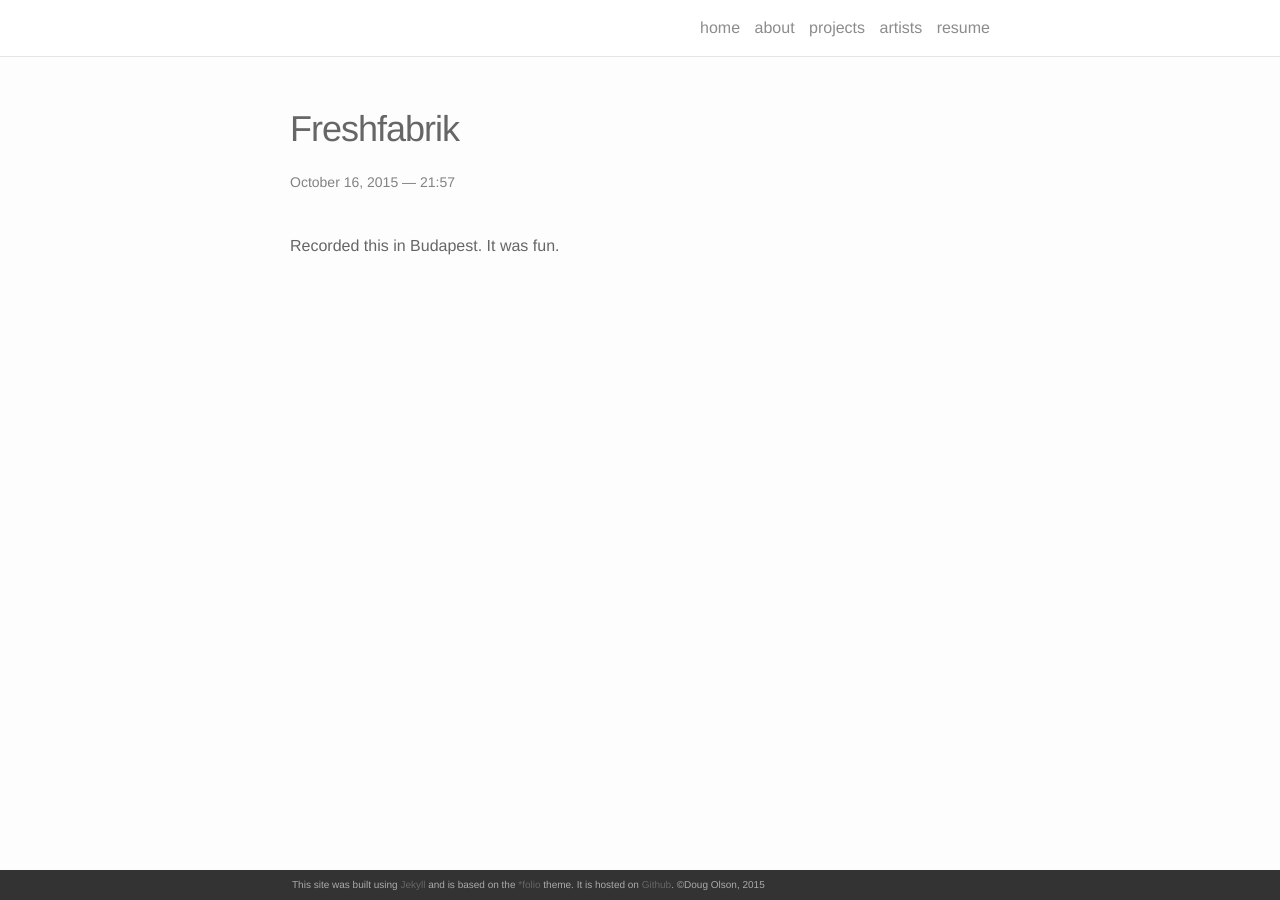
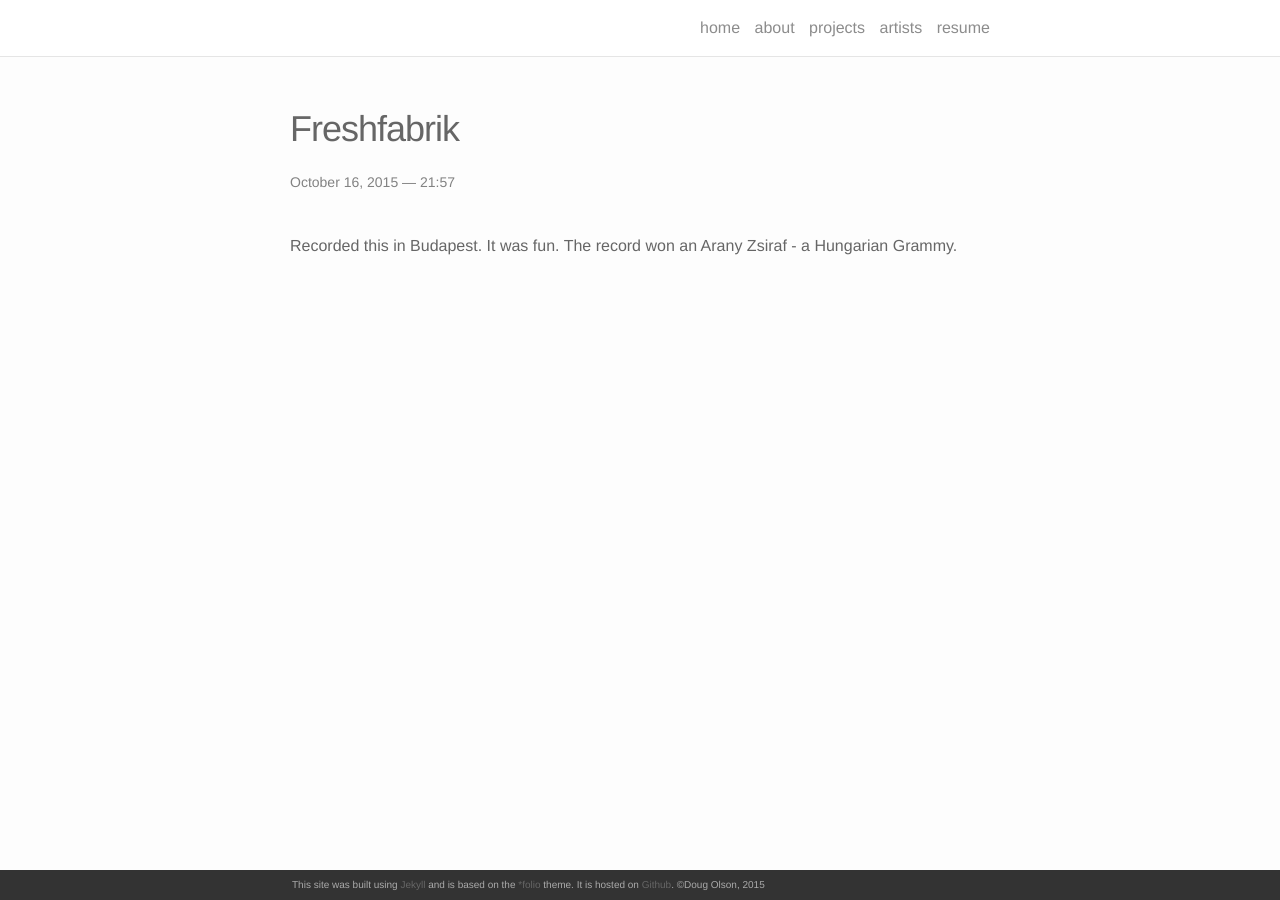
Before and after one commit to dougolson/dougolson.github.io, a Jekyll site: the page built from _portfolio/21freshfabrik1.markdown, in a window 1280 px wide. Built offline with Jekyll 4.4.1, drawn with Linux system fonts in a browser that asks for light colours; nearby versions of some CDN libraries.

Commit message:
added new entries, added alt image tags

```diff
--- a/_portfolio/21freshfabrik1.markdown
+++ b/_portfolio/21freshfabrik1.markdown
@@ -2,6 +2,7 @@
 layout: post
 title: Freshfabrik
 description: Drive My Hand
+
 img: /img/freshfabrik1.jpg
 ---
-Recorded this in Budapest. It was fun.
+Recorded this in Budapest. It was fun. The record won an Arany Zsiraf - a Hungarian Grammy.
--- a/portfolio.html
+++ b/portfolio.html
@@ -30,7 +30,7 @@ permalink: /projects/
     <div class="thumbnail">
         <a href="{{ site.baseurl }}{{ project.url }}">
         {% if project.img %}
-        <img class="thumbnail" src="{{ project.img }}"/>
+        <img class="thumbnail" src="{{ project.img }}" alt="{{ project.img}}"/>
         {% else %}
         <div class="thumbnail blankbox"></div>
         {% endif %}
--- a/table.html
+++ b/table.html
@@ -5,7 +5,13 @@ permalink: /artists/
 ---
 
 <table class="table">
+{% if @media-query == ($on-laptop) %}
 {% tablerow item in site.data.artists cols:3 %}
   <a href="/discography/{{item.project}}/">{{ item.artist }}</a>
 {% endtablerow %}
+{% else if @media-query == ($on-palm) %}
+{% tablerow item in site.data.artists cols:2 %}
+  <a href="/discography/{{item.project}}/">{{ item.artist }}</a>
+{% endtablerow %}
+{% endif %}
 </table>
```
Also changed, not shown: _portfolio/30freshfabrik2.markdown (added, +7 -0 lines), _portfolio/freshfabrik2.markdown (deleted, +0 -7 lines), 6 other files.
